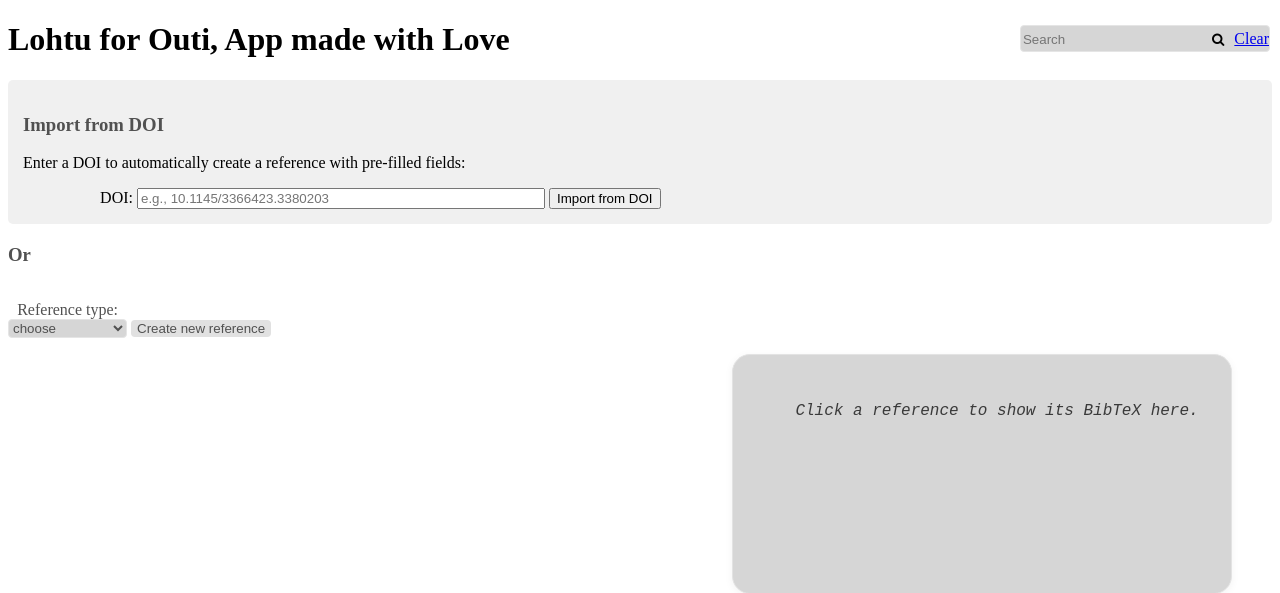
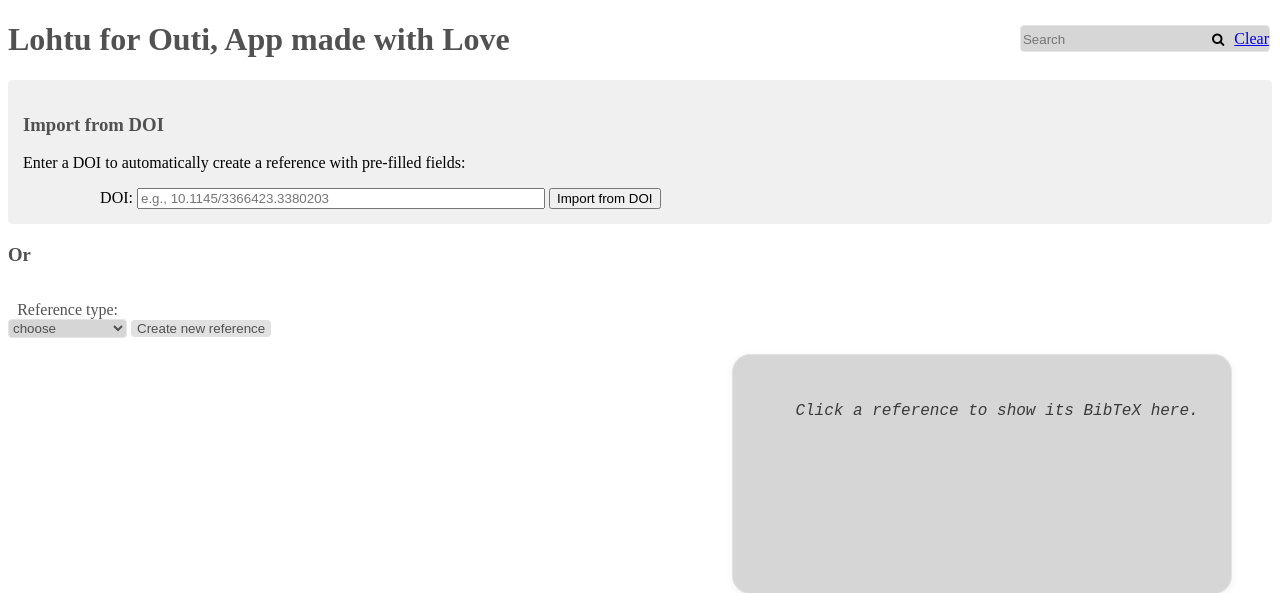
Before and after one commit to Feycry/lohtu, a Flask app: template src/templates/index.html in a window 1280 px wide. Shown: the top 593 px of the page. Run offline with Flask 3, Linux system fonts and the light colour scheme; the template is opened without the code that fills it, so the values that code supplies are empty; parts of the project's set-up code (start-up, migrations or seed data) failed here and were passed over.

Commit message:
change main header color

```diff
--- a/src/static/main.css
+++ b/src/static/main.css
@@ -2,6 +2,10 @@ label {
   display: inline-block;
   width: 110px;
   text-align: right;}
+
+h1 {
+  color: rgb(81, 81, 81);
+}
 
 h2 {
   color: rgb(81, 81, 81);
```
